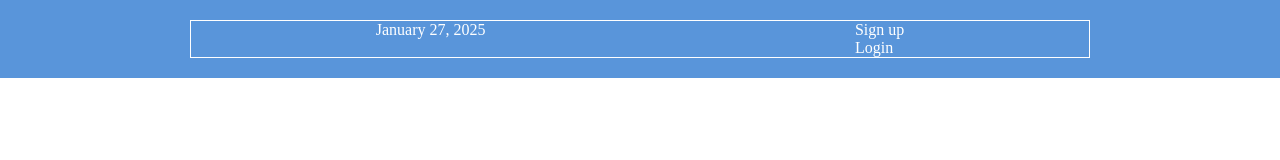
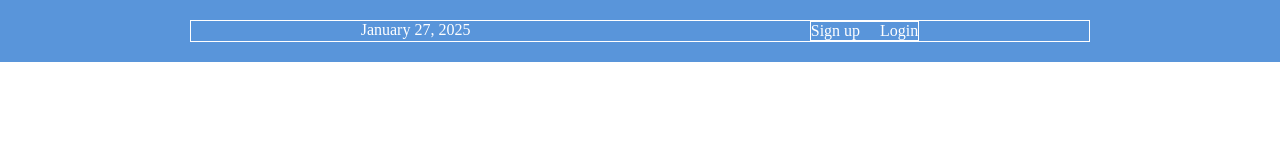
Before and after one commit to Tanecodes/flexbox, a plain HTML site: page index.html in a window 1280 px wide. Drawn offline with Linux system fonts and the light colour scheme.

Commit message:
nailed the basics time to move on with the project durka durka

```diff
--- a/styles.css
+++ b/styles.css
@@ -18,3 +18,13 @@
   display: flex;
   justify-content: space-around;
 }
+
+.links{
+  border: 1px solid #fff;
+  display: flex;
+  justify-content: flex-end;
+}
+
+.login{
+  margin-left: 20px;
+}
```
